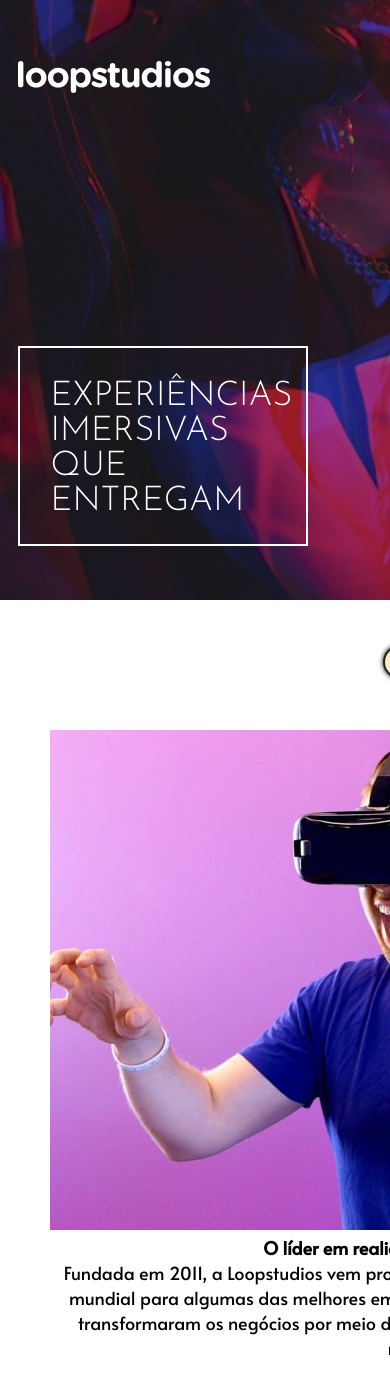
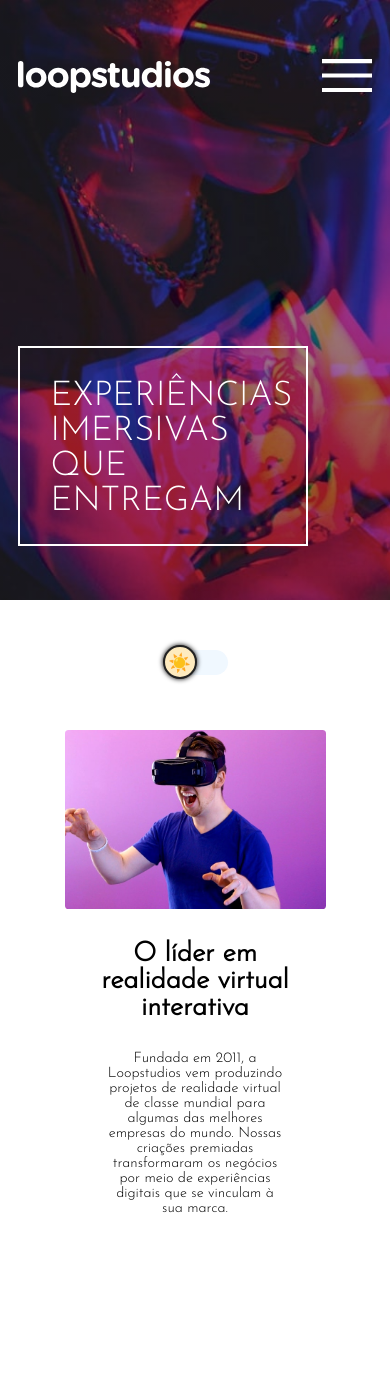
Before and after one commit to Guivieirasilva/loopstudios-landing-page-main, a React (Vite) app: page / in a window 390 px wide. Shown: the top 1374 px of the page. After the commit the page ends 1314 px from the top, so only its background shows below. Built offline with nearby package versions, Linux system fonts and the light colour scheme.

Commit message:
Media queries

```diff
--- a/src/components/PictureAndContent/styles.ts
+++ b/src/components/PictureAndContent/styles.ts
@@ -1,10 +1,63 @@
 import styled from "styled-components";
 
 export const Box = styled.section`
+   display: grid;
+   grid-template-columns: 3fr 2fr;
+   max-width: 1400px;
+   margin: 0 auto;
+
+   @media screen and (max-width:1050px) {
+      display: flex;
+      flex-direction: column;
+   }
 
 `
 export const Picture = styled.div`
+   width: 100%;
+   >img{
+      width: 100%;
+      border-radius: .2rem;
+   }
+   @media screen and (max-width:1050px) {
+      width: 90%;
+      margin: auto;
+   }
+
 
 `
 export const Content = styled.div`
+   font-family: 'Josefin Sans', sans-serif;
+   display: flex;
+   flex-direction: column;
+   gap: 2rem;
+   height: 50%;
+   align-self: end;
+   padding: 6rem 0 0 6rem;
+   width: 140%;
+   margin-left: -10rem;
+   background-color:${props => props.theme.body} ;
+   text-align: left;
+   height: 350px;
+   >h3 {
+      font-size: 2.5rem;
+    }
+    >p{
+      max-width: 80%;
+    }
+    @media screen and (max-width:1050px) {
+      justify-content: center;
+      gap: .5rem;
+      width: 90%;
+      margin: auto;
+      padding: 1rem;
+      text-align: center;
+      >p{
+         margin: 20px auto;
+      }
+   }
+   @media screen and (max-width:600px) {
+      >h3 {font-size: 1.5rem }
+      >p {font-size: .8rem}
+   }
+
 `
```
